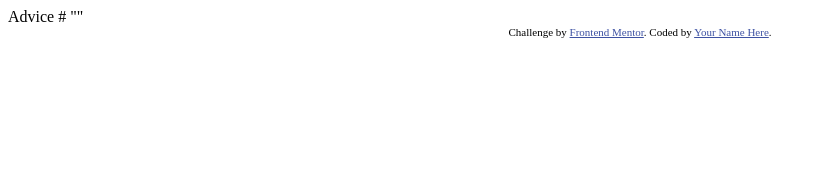
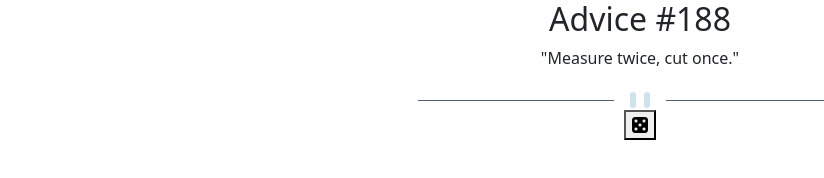
Before and after one commit to Javieer57/FEM-advice-generator, a plain HTML site: page index.html in a window 1280 px wide. Shown: the whole page, without its empty margins (0-824 px from the left). Drawn offline with nearby package versions, Linux system fonts and the light colour scheme.

Commit message:
Add HTML structure

```diff
--- a/index.html
+++ b/index.html
@@ -1,28 +1,52 @@
 <!DOCTYPE html>
 <html lang="en">
 	<head>
-  <meta charset="UTF-8">
-  <meta name="viewport" content="width=device-width, initial-scale=1.0"> <!-- displays site properly based on user's device -->
+		<meta charset="UTF-8" />
+		<meta name="viewport" content="width=device-width, initial-scale=1.0" />
+		<!-- displays site properly based on user's device -->
 
-  <link rel="icon" type="image/png" sizes="32x32" href="./images/favicon-32x32.png">
+		<link rel="icon" type="image/png" sizes="32x32" href="./images/favicon-32x32.png" />
+
+		<link
+			href="https://cdn.jsdelivr.net/npm/bootstrap@5.1.3/dist/css/bootstrap.min.css"
+			rel="stylesheet"
+			integrity="sha384-1BmE4kWBq78iYhFldvKuhfTAU6auU8tT94WrHftjDbrCEXSU1oBoqyl2QvZ6jIW3"
+			crossorigin="anonymous"
+		/>
+		<link rel="stylesheet" href="https://cdn.jsdelivr.net/npm/bootstrap-icons@1.8.1/font/bootstrap-icons.css" />
 
 		<title>Frontend Mentor | Advice generator app</title>
 
 		<!-- Feel free to remove these styles or customise in your own stylesheet 👍 -->
 		<style>
-    .attribution { font-size: 11px; text-align: center; }
-    .attribution a { color: hsl(228, 45%, 44%); }
+			.attribution {
+				font-size: 11px;
+				text-align: center;
+			}
+			.attribution a {
+				color: hsl(228, 45%, 44%);
+			}
 		</style>
 	</head>
 	<body>
+		<div class="container">
+			<div class="row">
+				<div class="col-6 mx-auto d-flex flex-column flex-wrap align-items-center text-center">
+					<h2>Advice #<!-- Advice ID goes here -->188</h2>
+					<blockquote>"<!-- Advice text goes here -->Measure twice, cut once."</blockquote>
+					<picture>
+						<source media="(min-width:650px)" srcset="./images/pattern-divider-desktop.svg" />
+						<img src="./images/pattern-divider-mobile.svg" alt="" style="width: auto" />
+					</picture>
+					<button>
+						<i class="bi bi-dice-5-fill"></i>
+					</button>
+				</div>
+			</div>
+		</div>
 
-  Advice #<!-- Advice ID goes here -->
-
-  "<!-- Advice text goes here -->"
-
-  <div class="attribution">
-    Challenge by <a href="https://www.frontendmentor.io?ref=challenge" target="_blank">Frontend Mentor</a>.
-    Coded by <a href="#">Your Name Here</a>.
-  </div>
+		<!-- <div class="attribution">
+			Challenge by <a href="https://www.frontendmentor.io?ref=challenge" target="_blank">Frontend Mentor</a>. Coded by <a href="#">Your Name Here</a>.
+		</div> -->
 	</body>
 </html>
```
Also changed, not shown: notes.txt (added), 1 other file. Lines whose indentation alone changed are shown as unchanged.
